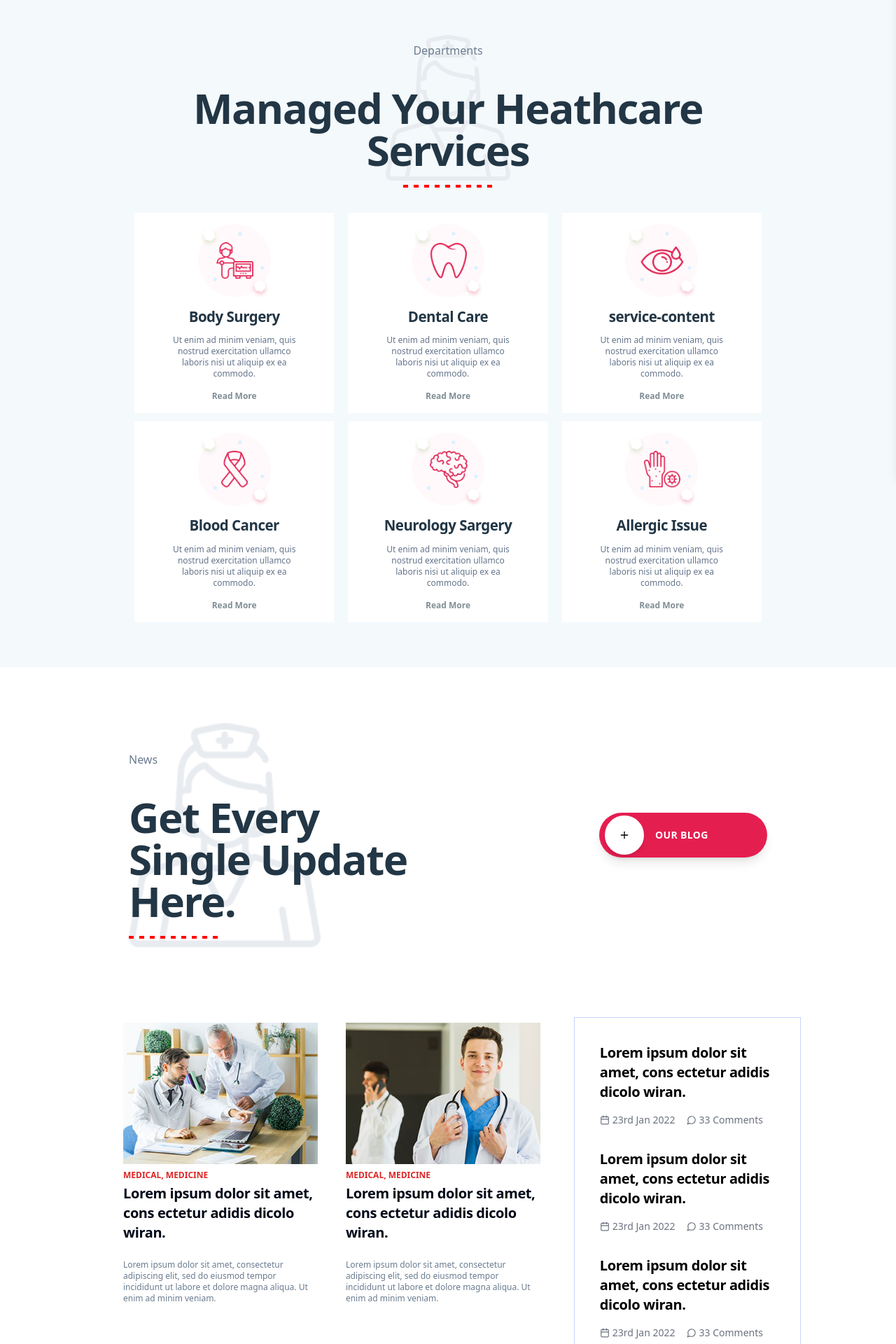
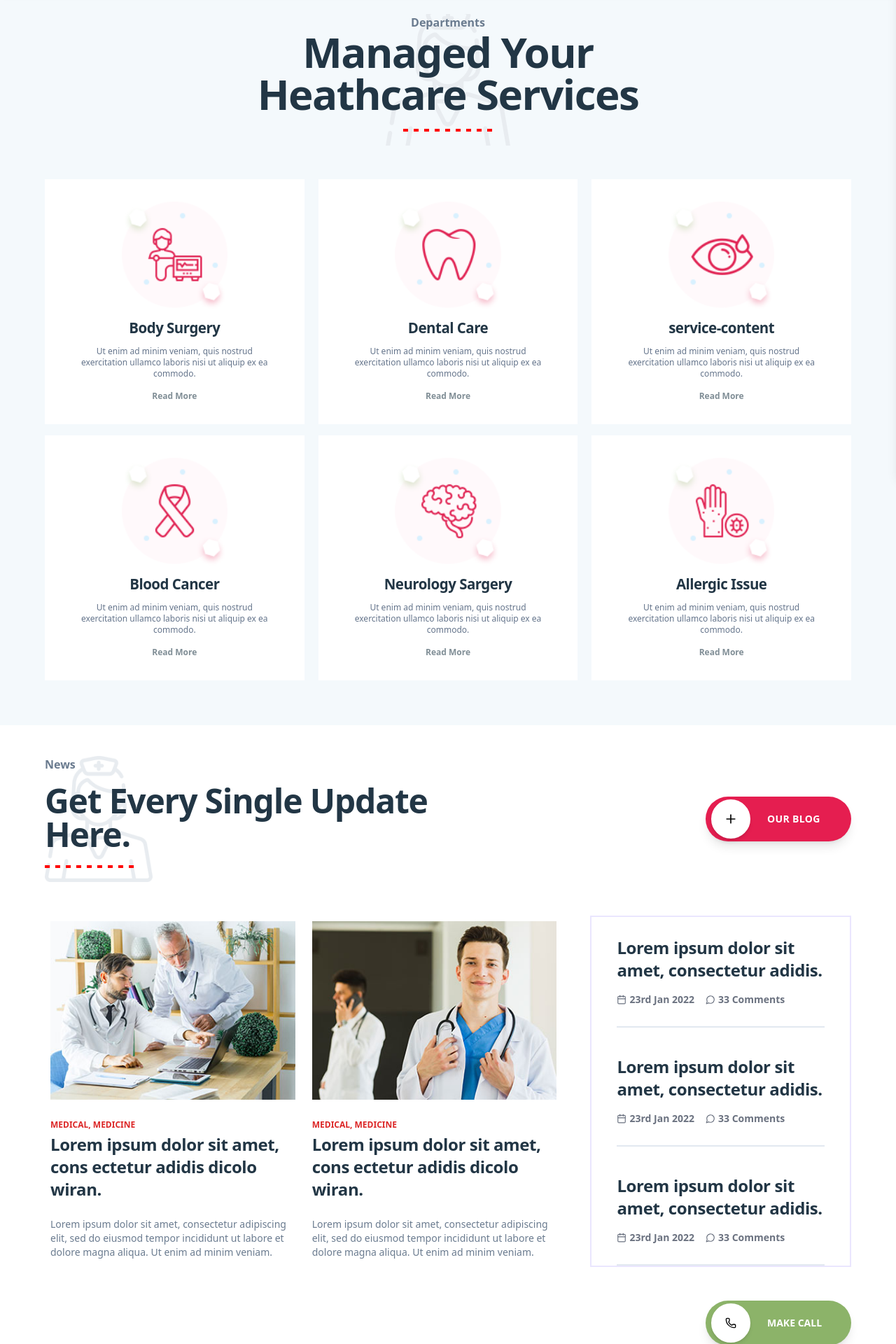
Before and after one commit to shokhsanam18/mediDove, a React (Vite) app: page / in a window 1280 px wide. Shown: the part 120-2040 px from the top of the page at 70% size. Built offline with nearby package versions, Linux system fonts and the light colour scheme.

Commit message:
fix: news and departments fixed

```diff
--- a/src/components/ui/Cards.jsx
+++ b/src/components/ui/Cards.jsx
@@ -79,7 +79,7 @@ export const Cards_Services = React.forwardRef(
                 e.currentTarget.style.color = content_styles.color;
               }}
             >
-              <Link>{card.content}</Link>
+              <Link to={'/Surgery'}>{card.content}</Link>
             </CardContent>
             {/* <CardFooter>
               <p>{card.footer}</p>
--- a/src/pages/Index/Departments.jsx
+++ b/src/pages/Index/Departments.jsx
@@ -59,13 +59,13 @@ export const Departments = () => {
      backgroundColor: '#F4F9FC',
      // justifyContent: 'space-around',
      columnGap: '1.25rem',
-     rowGap: '0.75rem',
+     rowGap: '1rem',
     //  padding: '10px 15%',
    },
    card_styles: {
      backgroundColor: 'white',
      color: '#223645',
-     padding: '1rem 3rem',
+     padding: '2rem 3rem',
      gap: '1rem',
      textAlign: 'center',
      alignItems: 'center',
@@ -88,17 +88,18 @@ export const Departments = () => {
 
   }
   return <>
-  <section className="px-[15%] pt-7 pb-16 flex gap-4 flex-col text-center bg-[#F4F9FC]">
+  <section className="sm:px-[5%] px-[2%] pt-7 pb-16 flex gap-12 flex-col text-center bg-[#F4F9FC]">
       <div className="flex items-center justify-center md:flex-row flex-col gap-3">
         <div
           className="bg-center bg-no-repeat sm:w-full"
           style={{ backgroundImage: "url('/img/bgnurse.png')" }}
         >
-          <Typography variant="p" className="py-10">
+          <Typography variant="p" className={`font-semibold`}>
             Departments
           </Typography>
           <Typography
             variant="h2"
+            className={`w-full md:w-1/2 m-auto`}
           >
             Managed Your Heathcare Services
           </Typography>
--- a/src/pages/Index/News.jsx
+++ b/src/pages/Index/News.jsx
@@ -12,31 +12,31 @@ import {
 
 const NewsAppointment = () => {
   return (
-    <div className="md:px-40 md:py-20">
+    <div>
       <div className="flex items-center justify-between md:flex-row flex-col">
         <div
-          className="h-[40vh] md:w-1/2 bg-contain bg-no-repeat sm:w-full"
+          className="md:w-1/2 bg-contain bg-left-top bg-no-repeat sm:w-full"
           style={{ backgroundImage: "url('/img/bgnurse.png')" }}
         >
-          <Typography variant="p" className="py-10">
+          <Typography variant="p" className={`font-bold`}>
             News
           </Typography>
           <Typography
             variant="h2"
-            className="text-4xl sm:text-4xl md:text-6xl"
+            className="mt-4 text-4xl sm:text-4xl md:text-5xl"
           >
             Get Every Single Update Here.
           </Typography>
           <div className="w-32 my-5 h-1 bg-[linear-gradient(to_right,red_50%,transparent_50%)] bg-[length:15px_100%]"></div>
         </div>
-        <div className="hidden md:block">
-          <button className="flex items-center h-16 w-60 rounded-full bg-[#E51E50] text-white font-semibold shadow-lg hover:bg-[#8CB369] transition">
+        <Link to='/Blog' className="hidden md:block">
+          <button className="flex items-center h-16 w-52 rounded-full bg-[#E51E50] text-white font-semibold shadow-lg hover:bg-[#8CB369] transition">
             <span className="w-14 h-14 flex items-center justify-center bg-white text-black rounded-full border-2 border-white shadow-md ml-2">
-              <Plus size={16} />
+              <Plus size={20}/>
             </span>
-            <span className="ml-4 text-sm tracking-wide">OUR BLOG</span>
+            <span className="ml-6 text-sm font-semibold tracking-wide">OUR BLOG</span>
           </button>
-        </div>
+        </Link>
       </div>
     </div>
   );
@@ -62,26 +62,26 @@ const MedicalCardsAppointment = () => {
     },
   ];
   return (
-    <div className="grid pl-8 grid-cols-1 md:grid-cols-2 gap-6 md:w-2/3">
+    <div className="grid grid-cols-1 md:grid-cols-2 gap-2 lg:w-2/3">
       {articles.map((article) => (
         <Card key={article.id} className="p-2">
           <img
-            className="w-full object-cover"
+            className="w-full mb-5"
             src={article.image}
             alt="blog"
           />
           <CardHeader>
-            <h6 className="text-red-600 mb-1 text-xs font-semibold">
+            <h6 className="text-red-600 mb-1 text-xs font-semibold ttracking-widest">
               <Link to="/Blog">{article.categories.join(", ")}</Link>
             </h6>
             <CardTitle>
-              <h4 className="text-xl mb-4 hover:text-red-500 transition-colors duration-300">
+              <h4 className="text-2xl mb-4 font-semibold text-[#223645] hover:text-red-500 transition-colors duration-300">
                 <Link to="/Blog">{article.title}</Link>
               </h4>
             </CardTitle>
           </CardHeader>
           <CardContent>
-            <Typography variant="p" className={`text-xs`}>{article.description}</Typography>
+            <Typography variant="p" className={`text-sm`}>{article.description}</Typography>
           </CardContent>
         </Card>
       ))}
@@ -91,17 +91,17 @@ const MedicalCardsAppointment = () => {
 
 const BlogCards = () => {
   return (
-    <div className="border pr-8 border-indigo-300 border-opacity-60 p-9 md:w-1/3 w-full max-w-md mx-auto">
+    <div className=" border-violet-200 border-2 border-opacity-60 flex flex-col pt-7 px-9 gap-10 lg:w-1/3 w-full mx-auto">
       {[...Array(3)].map((_, index) => (
-        <Card key={index} className="mb-8">
+        <Card key={index} className='flex border-b-2 pb-7' >
           <CardHeader className="mb-2">
             <CardTitle>
-              <h4 className="text-xl text-black hover:text-red-500 transition-colors duration-300">
-                Lorem ipsum dolor sit amet, cons ectetur adidis dicolo wiran.
+              <h4 className="text-2xl text-[#223645] font-semibold hover:text-red-500 transition-colors duration-300">
+              Lorem ipsum dolor sit amet, consectetur adidis.
               </h4>
             </CardTitle>
           </CardHeader>
-          <CardContent className="flex items-center text-sm text-gray-500 gap-4">
+          <CardContent className="flex items-center text-sm font-semibold text-gray-500 gap-4">
             <div className="flex items-center gap-1">
               <Calendar size={14} />
               <span>23rd Jan 2022</span>
@@ -119,19 +119,19 @@ const BlogCards = () => {
 
 const CombinedPage = () => {
   return (
-    <section className="flex flex-col px-6">
+    <section className="flex flex-col sm:px-[5%] px-[2%] pt-11 pb-16 gap-12 bg-[#FFF]">
       <NewsAppointment />
-      <div className="flex flex-col md:flex-row gap-10 p-5 md:px-28">
+      <div className="flex flex-col lg:flex-row gap-10">
         <MedicalCardsAppointment />
         <BlogCards />
       </div>
-      <div className="md:flex md:justify-end p-28 hidden ">
-        <button className="flex items-center h-16 w-60 rounded-full bg-[#8CB369] text-white font-semibold shadow-lg hover:bg-[#C71744] transition">
+      <div className="lg:flex lg:justify-end hidden ">
+        <Link to='/ContactUs' className="flex items-center h-16 w-52 rounded-full bg-[#8CB369] text-white font-semibold shadow-lg hover:bg-[#C71744] transition">
           <span className="w-14 h-14 flex items-center justify-center bg-white text-black rounded-full border-2 border-white shadow-md ml-2">
             <Phone size={16} />
           </span>
-          <span className="ml-4 text-sm tracking-wide">MAKE CALL</span>
-        </button>
+          <span className="ml-6 text-sm font-semibold">MAKE CALL</span>
+        </Link>
       </div>
     </section>
   );
```
